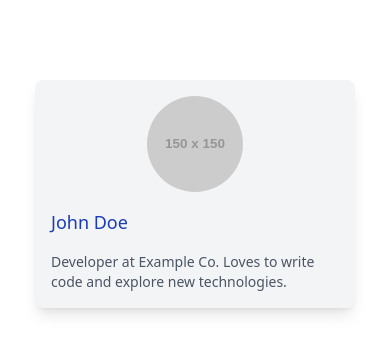
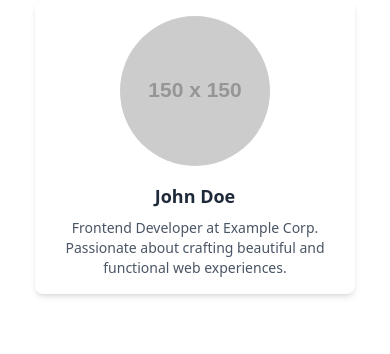
Before and after one commit to Ediga21/alx-fe-reactjs, a React (Vite) app in the folder tailwind-react-integration/: page / in a window 390 px wide. Shown: the top 354 px of the page. Built offline with nearby package versions, Linux system fonts and the light colour scheme.

Commit message:
Add responsive Tailwind CSS classes for UserProfile image, typography, and container

```diff
--- a/tailwind-react-integration/src/components/UserProfile.jsx
+++ b/tailwind-react-integration/src/components/UserProfile.jsx
@@ -1,17 +1,22 @@
-function UserProfile() {
+import React from "react";
+
+const UserProfile = () => {
   return (
-    <div className="user-profile bg-gray-100 p-4 sm:p-4 md:p-8 max-w-xs sm:max-w-xs md:max-w-sm mx-auto my-20 rounded-lg shadow-lg">
+    <div className="bg-white shadow-md rounded-lg p-4 sm:p-4 md:p-8 max-w-xs sm:max-w-xs md:max-w-sm mx-auto text-center">
       <img
+        className="rounded-full mx-auto sm:w-24 sm:h-24 md:w-36 md:h-36"
         src="https://via.placeholder.com/150"
-        alt="User"
-        className="rounded-full w-24 h-24 md:w-36 md:h-36 mx-auto"
+        alt="User Avatar"
       />
-      <h1 className="text-lg md:text-xl text-blue-800 my-4">John Doe</h1>
-      <p className="text-gray-600 text-sm md:text-base">
-        Developer at Example Co. Loves to write code and explore new technologies.
+      <h1 className="mt-4 text-lg sm:text-lg md:text-xl font-bold text-gray-800">
+        John Doe
+      </h1>
+      <p className="mt-2 text-sm sm:text-sm md:text-base text-gray-600">
+        Frontend Developer at Example Corp. Passionate about crafting beautiful
+        and functional web experiences.
       </p>
     </div>
   );
-}
+};
 
 export default UserProfile;
```
